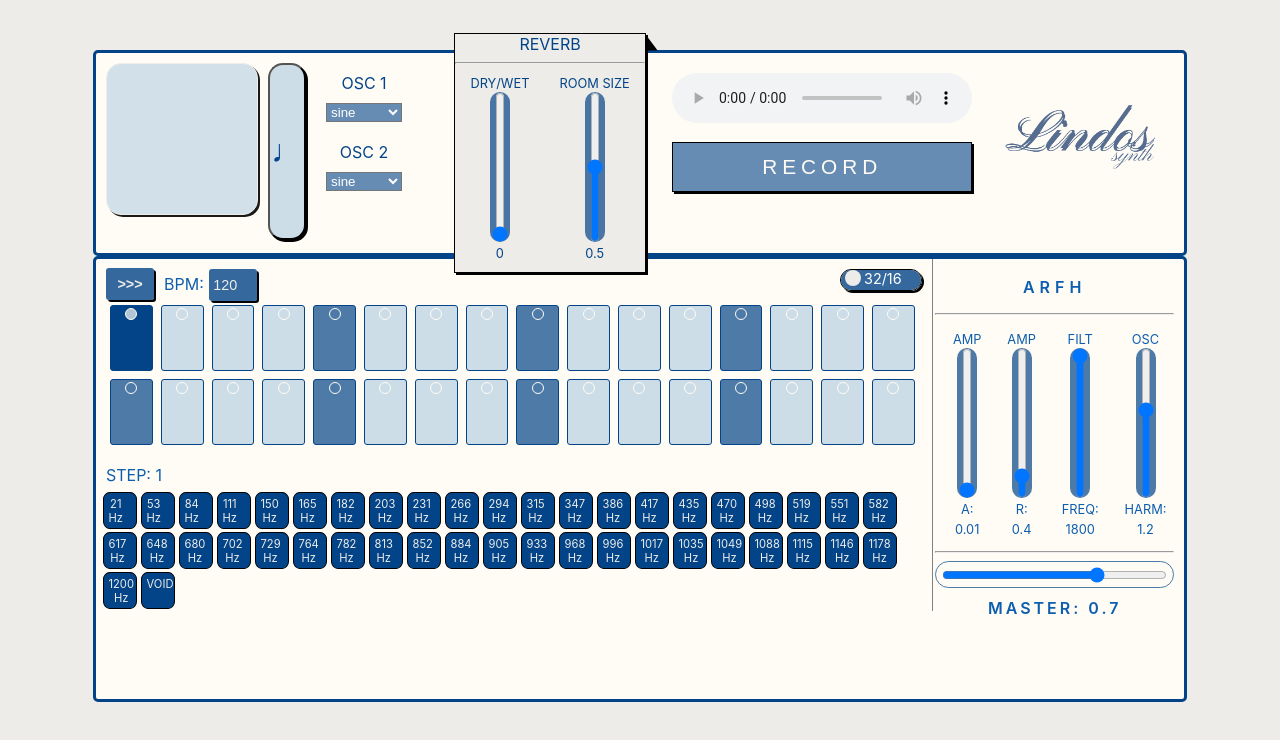
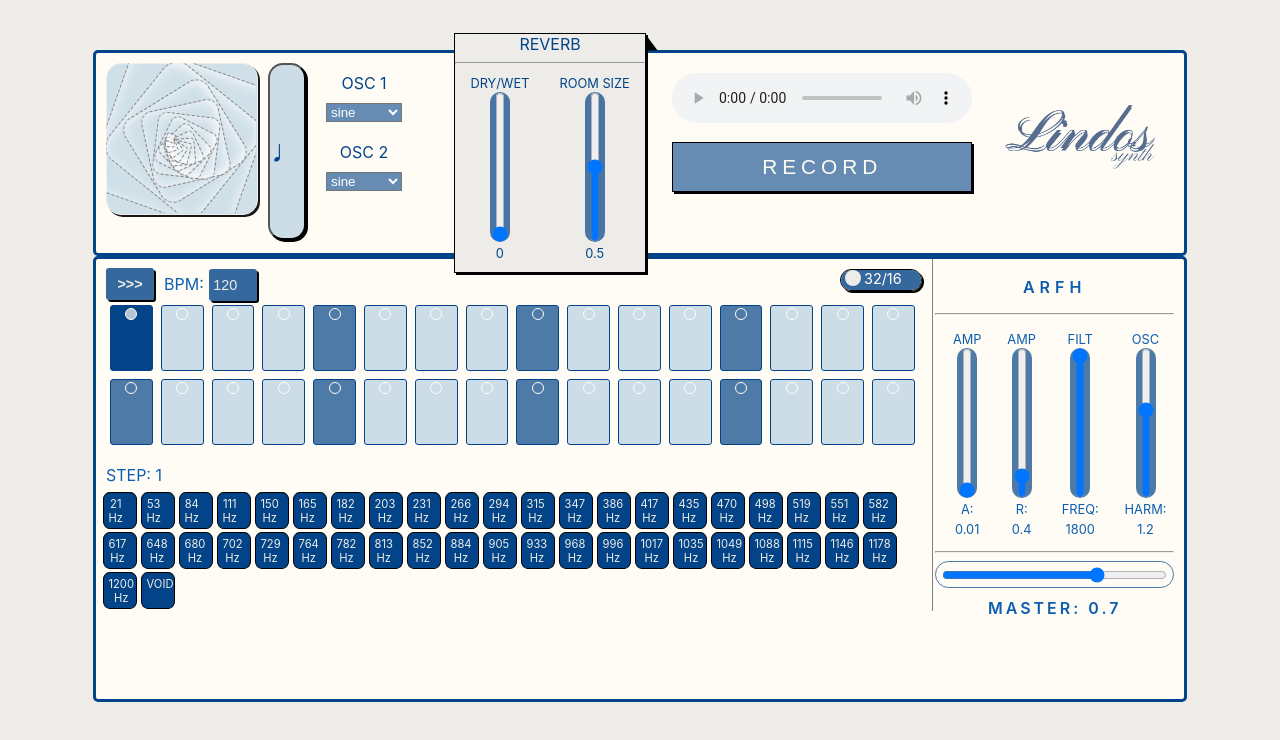
Before and after one commit to mscbr/lindos_synth, a React (Create React App) app: page / in a window 1280 px wide. Shown: the top 740 px of the page. Built offline with nearby package versions, Linux system fonts and the light colour scheme.

Commit message:
analyser simplified

```diff
--- a/src/App.css
+++ b/src/App.css
@@ -407,7 +407,7 @@ background: transparent;
 
   .fract-wrapper .layer1,
   .fract-wrapper .layer1 * {
-    background:rgba(237, 236, 232, 0.6);
+    /* background:rgba(237, 236, 232, 0.6); */
     border: 0.5px dashed grey;
     border-radius: 15%;
   }
@@ -436,10 +436,23 @@ background: transparent;
       box-shadow:inset 0 2px 12px rgba(255,255,255,0.8);
   }
 
-
+  /* Color Down Effect */
+  /* .color-down {
+    background: red;
+    animation-name: color-fade-out;
+    animation-timing-function: ease-out;
+    animation-delay: 0.3s;
+  }
+  @keyframes color-fade-out {
+    100% {
+      background: pink;
+    }
+  } */
 
   /* Animation: Clockwise */
   @keyframes spin-clockwise {
       0%   { -webkit-transform: rotate(0deg);   }
-      100% { -webkit-transform: rotate(720deg); }
+      100% {
+        -webkit-transform: rotate(720deg);
+      }
   }
--- a/src/components/Synth.js
+++ b/src/components/Synth.js
@@ -30,8 +30,7 @@ class Synth extends Component {
         sequenceLength: 32,
         bpm: 120,
         gain: 0.7,
-        stepFocus: 0,
-        //recordings: []
+        stepFocus: 0
       }
 
       ///INITIAL SET-UP FOR SYNTH & SEQUENCER
@@ -40,7 +39,6 @@ class Synth extends Component {
       });
       this.gain = new Tone.Gain(0.7).toMaster();
       this.lowPass = new Tone.Filter(18000, 'lowpass', (-24));
-      //this.analyser = new Tone.Analyser('fft', 64);
       this.reverb = new Tone.JCReverb({
         wet: 0.0
       });
@@ -196,13 +194,13 @@ class Synth extends Component {
   }
 
   render() {
-    console.log(this.state.sequenceValues[this.state.stepFocus]);
+    console.log(this.state.sequenceValues[this.state.sequencePosition]);
     const button = this.handlePlayButton();
     return (
       <div className="synth">
         <div className="oscillator">
           <div className='scope'>
-            <Analyser  />
+            <Analyser note={this.state.sequenceValues[this.state.sequencePosition]} />
           </div>
           <button id="sustain-button"
             onMouseDown={(e) => {
--- a/src/components/oscillator/Analyser.js
+++ b/src/components/oscillator/Analyser.js
@@ -1,47 +1,35 @@
-import React, {Component} from 'react'
+import React from 'react'
 import PropTypes from 'prop-types'
-import Partch from '../../partch301014b.png'
 
 
-class Analyser extends Component {
-    constructor(props) {
-        super(props);
-        this.canvasRef = React.createRef();
+const Analyser = (props) => {
+    let layer1 = React.createRef();
+    //DO: css class assignment
+    let counter = 0
+    const divLayer = () => {
+        counter++;
+        if (counter < 15) {
+
+            return (
+                <div className='color-down' >{divLayer()}</div>
+            )
+        } else {
+            return;
+        }
     }
-    componentDidUpdate() {
-        const dataArray = this.props.waveArr;
-        const canvas = this.canvasRef.current;
-        const ctx = canvas.getContext('2d');
-        ctx.lineWidth = 512;
-        ctx.save();
-        ctx.beginPath();
-        const H = 160;
-        const W = 512;
-        let h = H/dataArray.length;
-        let x = W - 1;
-        ctx.fillStyle = 'hsl(211, 95.7%, 27.3%)';
-        ctx.fillRect(0, 0, W, H);
-        for(let i = 0; i<dataArray.length; i++) {
-            let rat = dataArray[i] / (255);
-            let hue = Math.round((rat*120)+280%360);
-            let sat = '20%';
-            let lit = Math.round(10 + (-100*rat)) + '%';
-            ctx.strokeStyle = `hsl(${30+hue}, ${sat}, ${lit})`;
-            x -= (0.4*i%512%256)*rat*(-5);
-            ctx.moveTo(x, H - (i*h));
-            ctx.lineTo(x, H - (i*h+h));
-        }
-        ctx.stroke();
-    }
+    const layers = divLayer();
 
-    render() {
-        return (
-            <div>
-                <img src={Partch} alt="harry partch" id='partch' />
-                <canvas ref={this.canvasRef} id='analyser'></canvas>
+    console.log(layer1);
+    return (
+        <div>
+            <div className="fract-wrapper">
+                <div ref={layer1} className="layer1" id="layer1">
+                    {layers}
+                </div>
             </div>
-        )
-    }
+            <div id='analyser'></div>
+        </div>
+    )
 }
 
 
```
